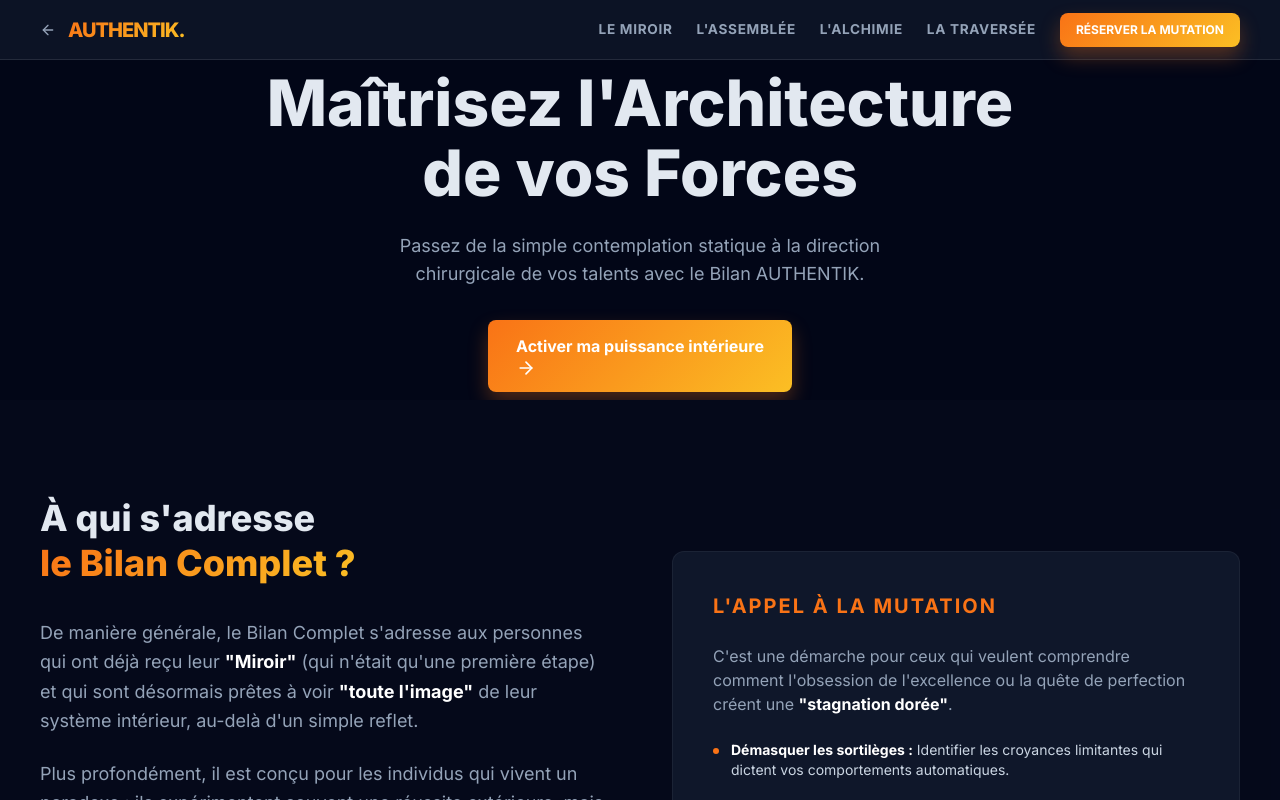
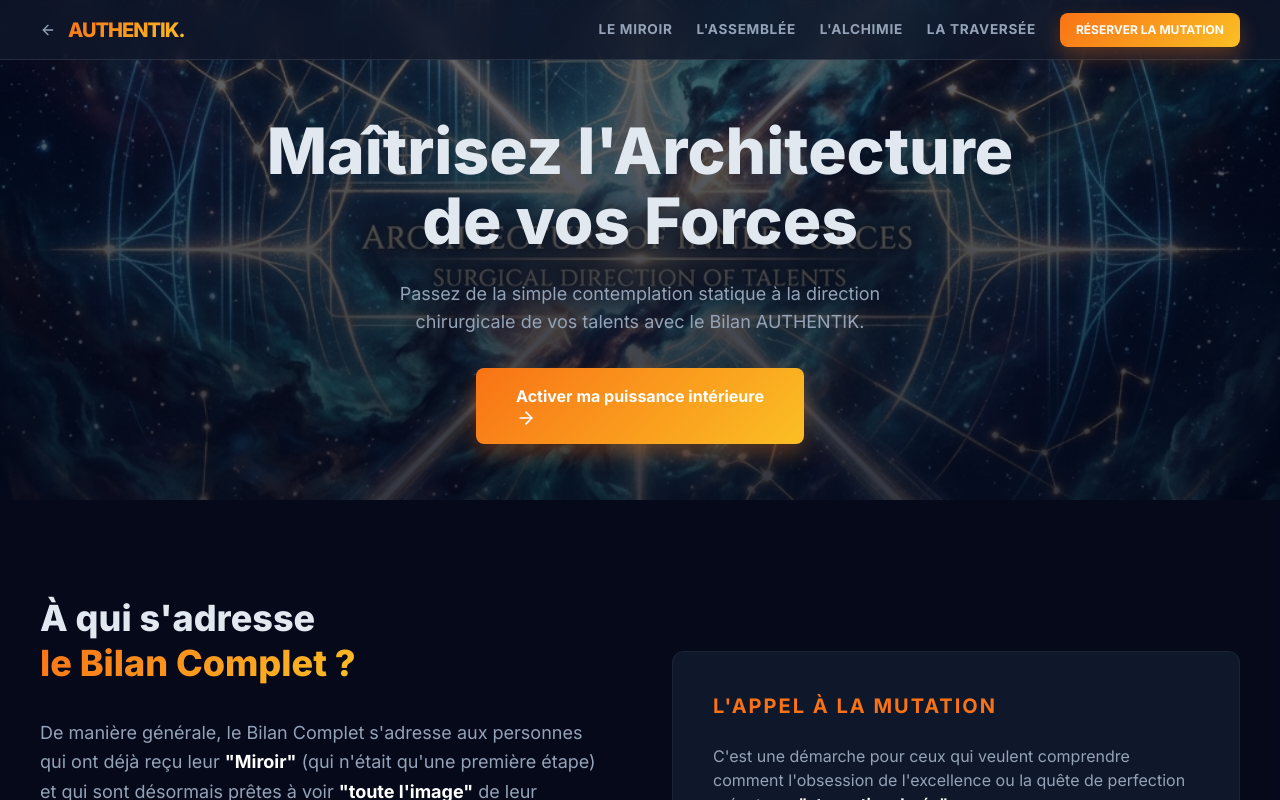
Before and after one commit to AlainSchultz/authentik-site, a React (Vite) app: page /bilan in a window 1280 px wide. Shown: the top 800 px of the page. Built offline with nearby package versions, Linux system fonts and the light colour scheme.

Commit message:
feat: add Hero background, update links and button styles

```diff
--- a/src/index.css
+++ b/src/index.css
@@ -54,7 +54,7 @@
 }
 
 .btn-sleek {
-  @apply px-7 py-3.5 rounded-lg font-bold transition-transform active:scale-95 cursor-pointer border-none inline-block;
+  @apply px-10 py-4 rounded-lg font-bold transition-transform active:scale-95 cursor-pointer border-none inline-block;
 }
 
 .btn-sleek-primary {
@@ -87,6 +87,16 @@
   background-attachment: fixed;
 }
 
+.bg-hero-architecture {
+  position: relative;
+  background-image:
+    linear-gradient(rgba(2, 6, 23, 0.6), rgba(2, 6, 23, 0.8)),
+    url('/images/hero_architecture.png');
+  background-size: cover;
+  background-position: center;
+  background-attachment: fixed;
+}
+
 .bg-fire-water::before {
   content: "";
   position: absolute;
--- a/src/pages/MaitriserPage.tsx
+++ b/src/pages/MaitriserPage.tsx
@@ -67,7 +67,7 @@
 };
 
 const Hero = () => (
-  <section className="relative pt-[60px] min-h-[400px] flex items-center overflow-hidden">
+  <section className="relative pt-[60px] min-h-[500px] flex items-center overflow-hidden bg-hero-architecture">
     <div className="max-w-7xl mx-auto px-10 w-full">
       <div className="max-w-3xl mx-auto text-center">
         <motion.div
@@ -355,7 +355,7 @@
             </ul>
           </div>
           <a
-            href="https://buy.stripe.com/5kQ6oH6xx7zM0yV3q84c800"
+            href="https://www.authentik-experience.com/authentikbilancomplet-bdc"
             target="_blank"
             rel="noopener noreferrer"
             className="w-full py-4 rounded-lg border border-brand-orange/30 text-white font-bold hover:bg-brand-orange/10 transition-colors text-center"
@@ -395,7 +395,7 @@
             </ul>
           </div>
           <a
-            href="https://www.notion.so/2b3b63d1fa0c805480e2c7f3b207df76?pvs=21"
+            href="https://www.authentik-experience.com/authentikpacksignature"
             target="_blank"
             rel="noopener noreferrer"
             className="w-full btn-sleek btn-sleek-primary !py-4 text-center"
```
Also changed, not shown: public/images/hero_architecture.png (added).
